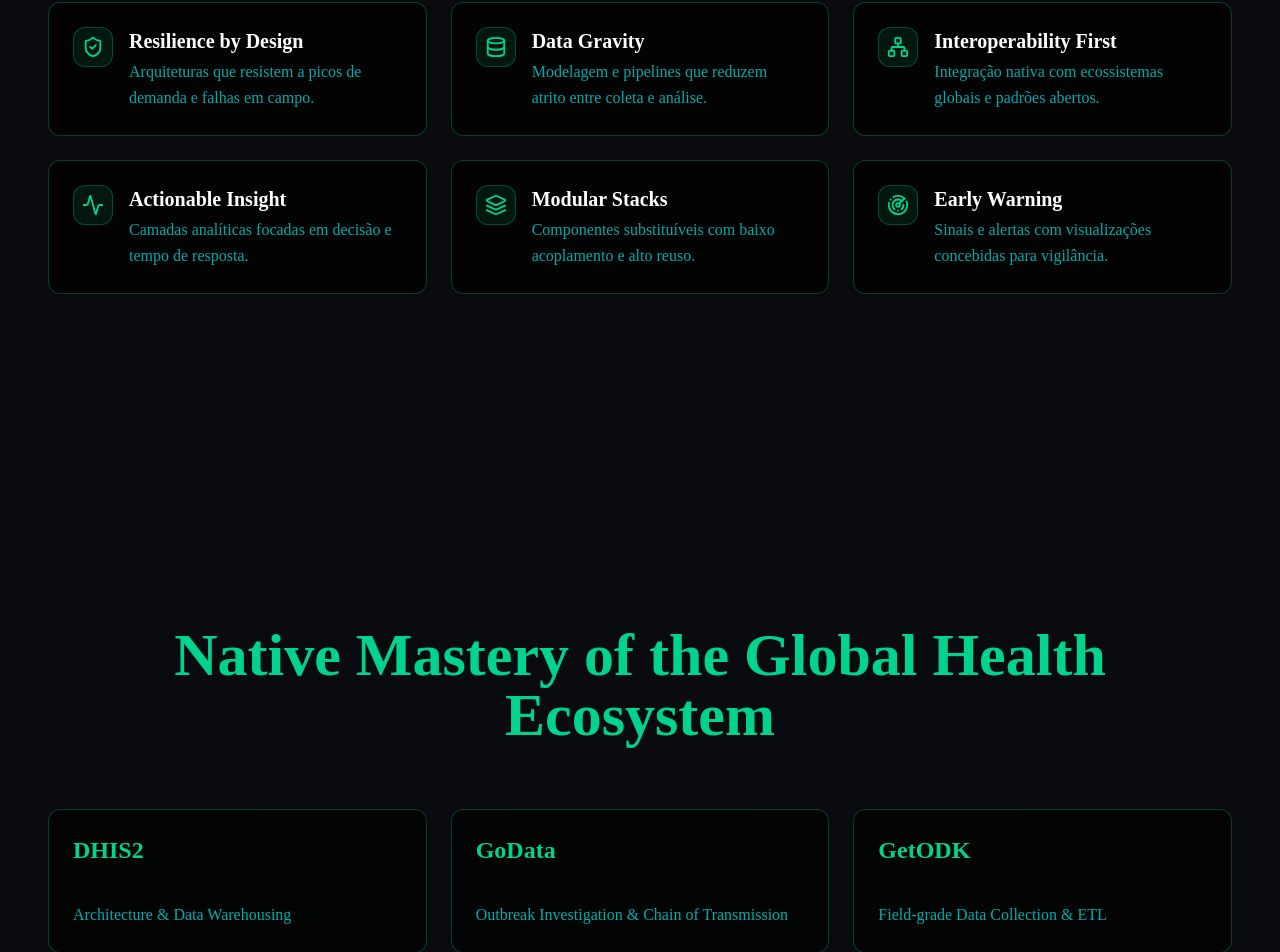
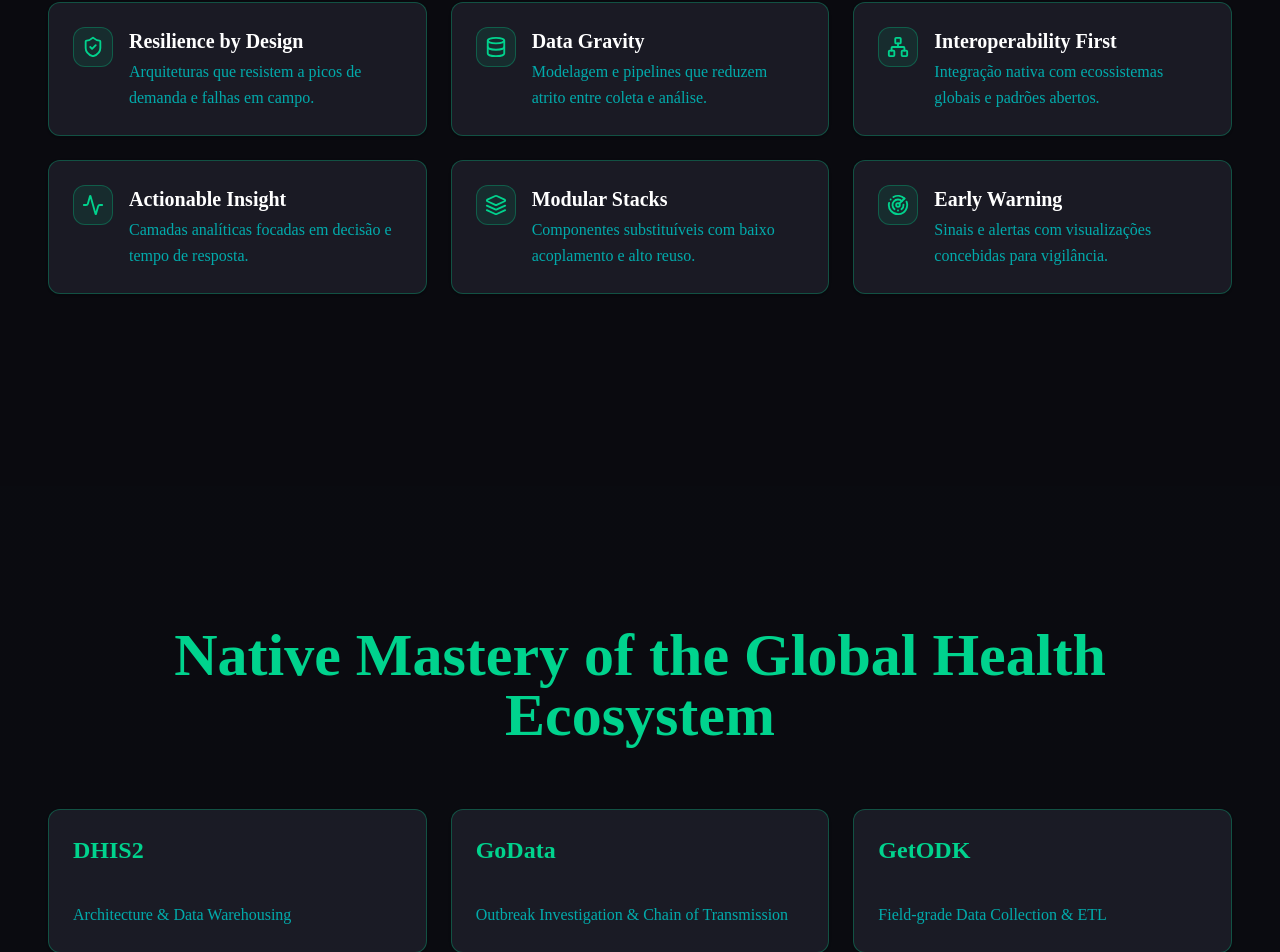
Before and after one commit to UAPE-da-Amazonia/uape-landing-page, a Next.js app: page / in a window 1280 px wide. Shown: the part 1952-2904 px from the top of the page. Built offline with nearby package versions, Linux system fonts and the light colour scheme.

Commit message:
style(components): update card background color to #1a1a24
Update card components in stack and features sections to use the preferred background color #1a1a24 while maintaining existing borders and text colors. This change aligns with the documented landing page improvement plan.

```diff
--- a/src/components/uape/features-section.tsx
+++ b/src/components/uape/features-section.tsx
@@ -63,7 +63,7 @@ export function FeaturesSection() {
                 transition={{ duration: 0.6, delay: index * 0.1, ease: "easeOut" }}
                 viewport={{ once: true }}
               >
-                <Card className="bg-card border-primary/30 p-6 h-full hover:border-primary transition-all duration-300 hover:shadow-[0_0_30px_rgba(0,255,157,0.25)]">
+                <Card className="bg-[#1a1a24] border-primary/30 p-6 h-full hover:border-primary transition-all duration-300 hover:shadow-[0_0_30px_rgba(0,255,157,0.25)]">
                   <div className="flex items-start gap-4">
                     <div className="shrink-0 w-10 h-10 rounded-xl bg-primary/10 border border-primary/30 flex items-center justify-center text-primary">
                       <Icon size={22} />
--- a/src/components/uape/stack-section.tsx
+++ b/src/components/uape/stack-section.tsx
@@ -50,7 +50,7 @@ export function StackSection() {
               transition={{ duration: 0.6, delay: index * 0.1, ease: "easeOut" }}
               viewport={{ once: true }}
             >
-              <Card className="bg-card border-primary/30 p-6 h-full hover:border-primary transition-all duration-300 hover:shadow-[0_0_30px_rgba(0,255,157,0.3)]">
+              <Card className="bg-[#1a1a24] border-primary/30 p-6 h-full hover:border-primary transition-all duration-300 hover:shadow-[0_0_30px_rgba(0,255,157,0.3)]">
                 <h3 className="text-2xl font-mono font-bold text-primary mb-3">{tool.title}</h3>
                 <p className="text-secondary leading-relaxed">{tool.description}</p>
               </Card>
```
Also changed, not shown: 1 other file (tests, documents, lock files or other folders).
